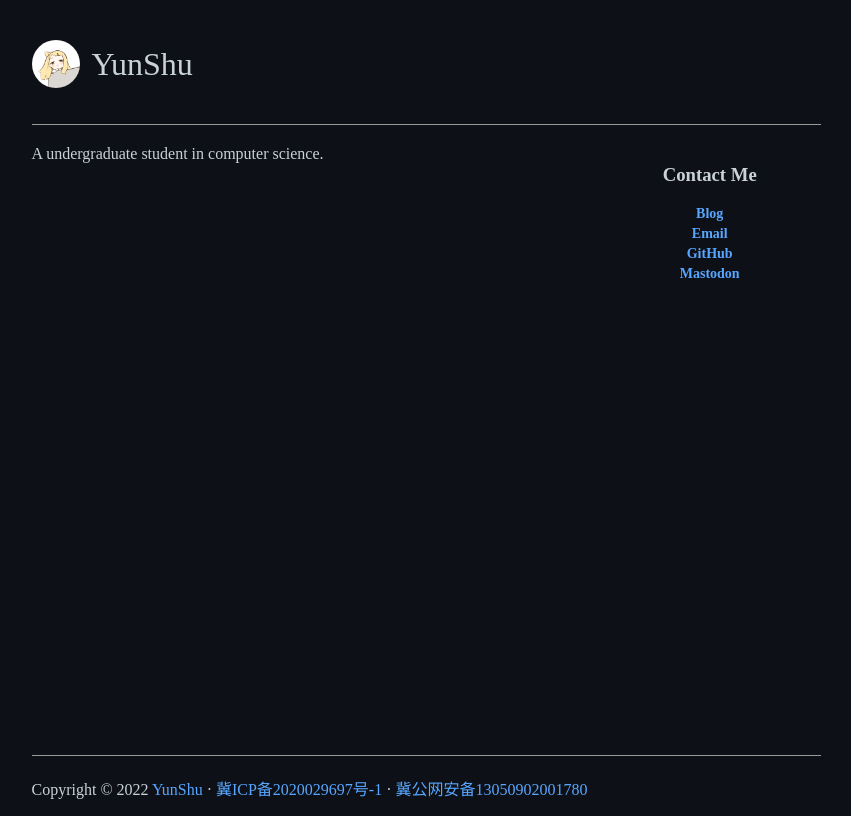
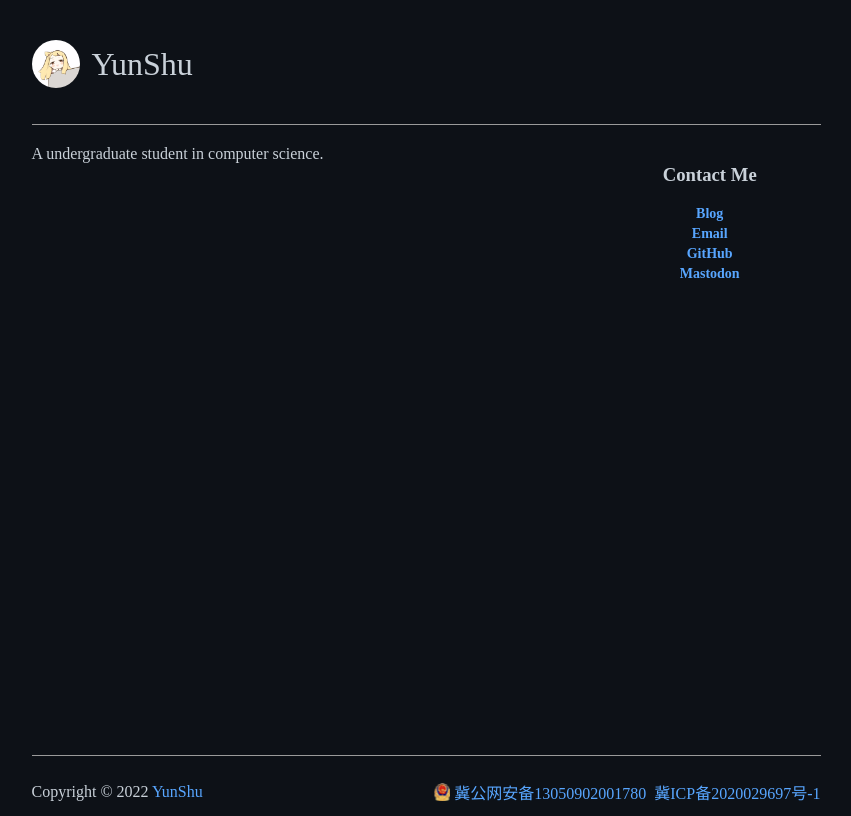
Before and after one commit to Selflocking/Profile, a React (Vite) app: page / in a window 1280 px wide. Shown: the whole page, without its empty margins (214-1065 px from the left). Built offline with nearby package versions, Linux system fonts and the light colour scheme.

Commit message:
feat: 添加公安备案图标

```diff
--- a/src/Footer.css
+++ b/src/Footer.css
@@ -1,4 +1,7 @@
 .Footer {
     height: 32px;
     position: relative;
+    display: flex;
+    justify-content: space-between;
+    align-items: center;
 }
--- a/src/Footer.jsx
+++ b/src/Footer.jsx
@@ -1,19 +1,31 @@
-import React from "react"
-import "./Footer.css"
+import React from "react";
+import "./Footer.css";
 
 function Footer() {
-    const year = new Date().getUTCFullYear();
-    return (
-        <footer className="Footer">
-            {`Copyright © ${year} `}
-            <a href='/'>YunShu</a>
-            {" · "}
-            <a href="https://beian.miit.gov.cn/" rel="noreferrer" target="_blank">冀ICP备2020029697号-1</a>
-            {" · "}
-            <a href="https://beian.mps.gov.cn/#/query/webSearch?code=13050902001780" rel="noreferrer" target="_blank">冀公网安备13050902001780</a>
-        </footer>
-    )
+  const year = new Date().getUTCFullYear();
+  return (
+    <footer className="Footer">
+      <div>
+        {`Copyright © ${year} `}
+        <a href="/">YunShu</a>
+      </div>
+      <div style={{ display: "flex", alignItems: "center" }}>
+        <img alt="公安备案图标" src="police_beian.png" width="16px" />
+        &nbsp;
+        <a
+          href="https://beian.mps.gov.cn/#/query/webSearch?code=13050902001780"
+          rel="noreferrer"
+          target="_blank"
+        >
+          冀公网安备13050902001780
+        </a>
+        &nbsp;&nbsp;
+        <a href="https://beian.miit.gov.cn/" rel="noreferrer" target="_blank">
+          冀ICP备2020029697号-1
+        </a>
+      </div>
+    </footer>
+  );
 }
 
-
-export default Footer
+export default Footer;
```
Also changed, not shown: public/police_beian.png (added).
